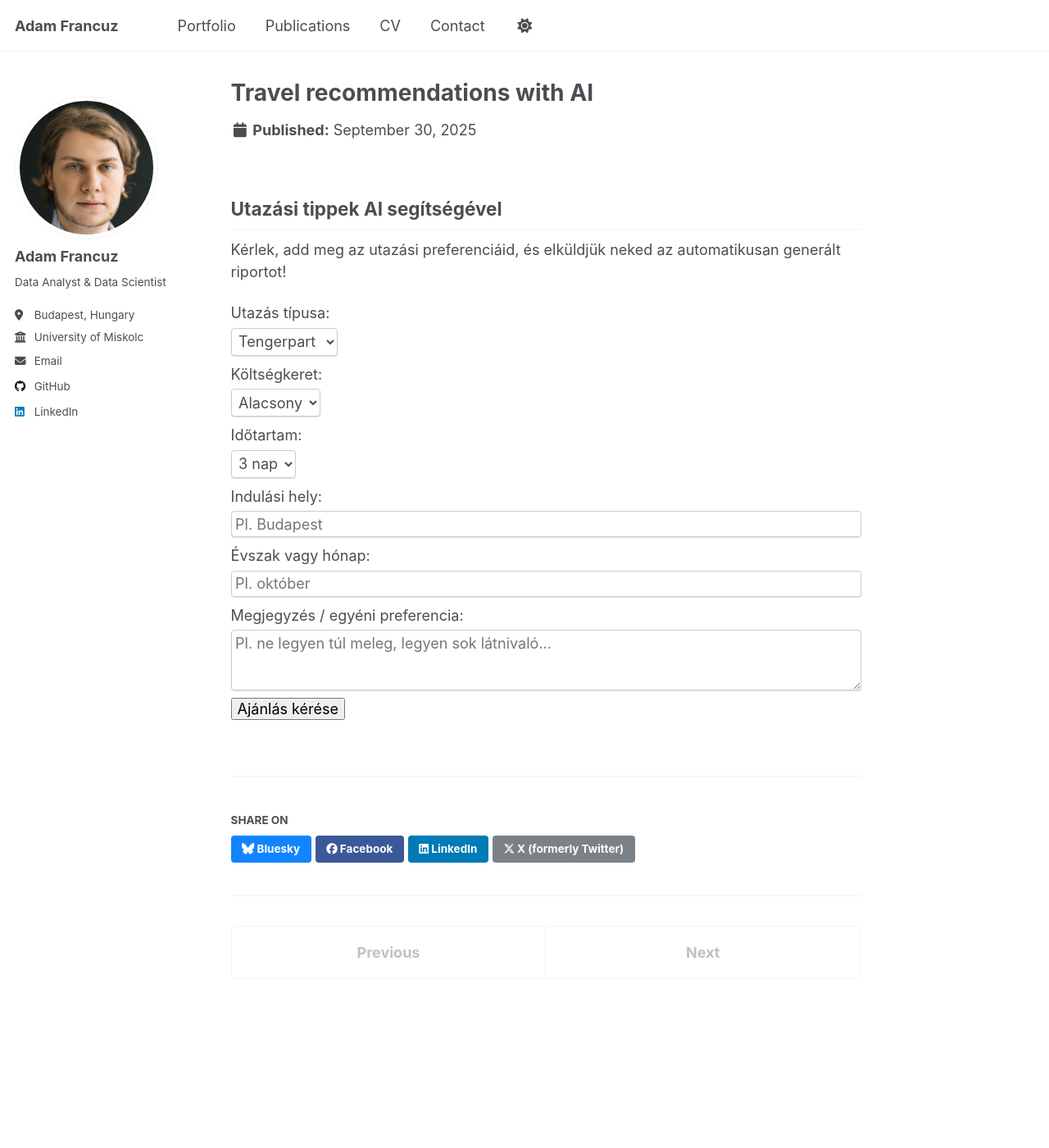
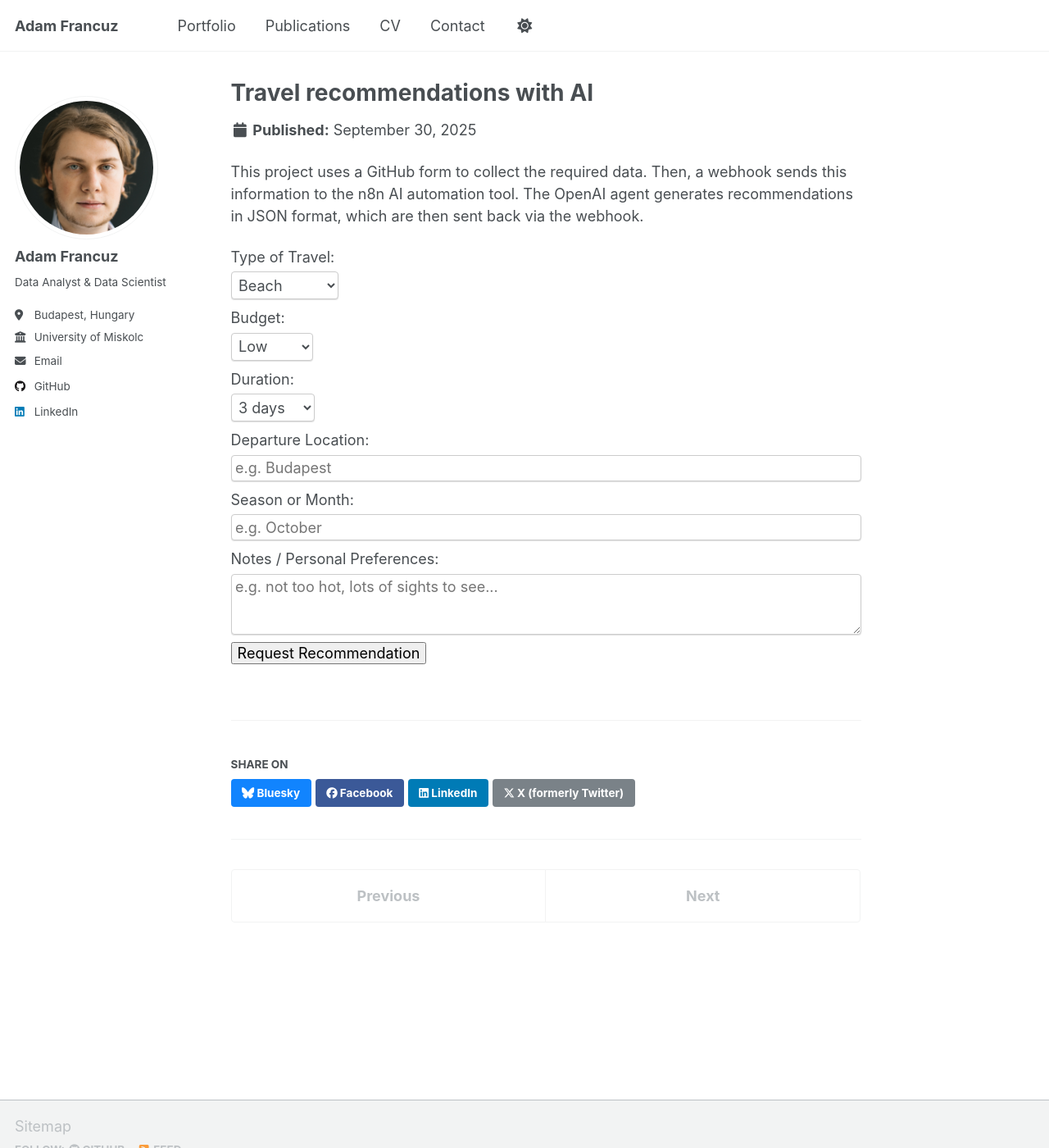
Before and after one commit to francuzadam/francuzadam.github.io, a Jekyll site: the page built from _portfolio/auto-report.md, in a window 1280 px wide and 1400 px high. Shown: the whole window at 82% size. Built offline with Jekyll 4.4.1, drawn with Linux system fonts in a browser that asks for light colours; a script that is not in the unit is left out.

Commit message:
Update auto-report.md

```diff
--- a/_portfolio/auto-report.md
+++ b/_portfolio/auto-report.md
@@ -1,45 +1,45 @@
 ---
 title: "Travel recommendations with AI"
-excerpt: "Teszt teszt"
+excerpt: "Based on some preferences, AI suggests travel recommendations"
 collection: portfolio
 ---
 
-<h2>Utazási tippek AI segítségével</h2>
-<p>Kérlek, add meg az utazási preferenciáid, és elküldjük neked az automatikusan generált riportot!</p>
+<p>This project uses a GitHub form to collect the required data. Then, a webhook sends this information to the n8n AI automation tool. The OpenAI agent generates recommendations in JSON format, which are then sent back via the webhook.</p>
+
 
 <form id="travelForm">
-  <label for="travelType">Utazás típusa:</label>
+  <label for="travelType">Type of Travel:</label>
   <select id="travelType" name="travelType" required>
-    <option value="tengerpart">Tengerpart</option>
-    <option value="városnézés">Városnézés</option>
-    <option value="természet">Természet</option>
-    <option value="kaland">Kaland</option>
+    <option value="beach">Beach</option>
+    <option value="sightseeing">Sightseeing</option>
+    <option value="nature">Nature</option>
+    <option value="adventure">Adventure</option>
   </select>
 
-  <label for="budget">Költségkeret:</label>
+  <label for="budget">Budget:</label>
   <select id="budget" name="budget" required>
-    <option value="alacsony">Alacsony</option>
-    <option value="közepes">Közepes</option>
-    <option value="magas">Magas</option>
+    <option value="low">Low</option>
+    <option value="medium">Medium</option>
+    <option value="high">High</option>
   </select>
 
-  <label for="duration">Időtartam:</label>
+  <label for="duration">Duration:</label>
   <select id="duration" name="duration" required>
-    <option value="3 nap">3 nap</option>
-    <option value="1 hét">1 hét</option>
-    <option value="2 hét">2 hét</option>
+    <option value="3 days">3 days</option>
+    <option value="1 week">1 week</option>
+    <option value="2 weeks">2 weeks</option>
   </select>
 
-  <label for="location">Indulási hely:</label>
-  <input type="text" id="location" name="location" placeholder="Pl. Budapest" required>
+  <label for="location">Departure Location:</label>
+  <input type="text" id="location" name="location" placeholder="e.g. Budapest" required>
 
-  <label for="season">Évszak vagy hónap:</label>
-  <input type="text" id="season" name="season" placeholder="Pl. október" required>
+  <label for="season">Season or Month:</label>
+  <input type="text" id="season" name="season" placeholder="e.g. October" required>
 
-  <label for="notes">Megjegyzés / egyéni preferencia:</label>
-  <textarea id="notes" name="notes" rows="3" placeholder="Pl. ne legyen túl meleg, legyen sok látnivaló..."></textarea>
+  <label for="notes">Notes / Personal Preferences:</label>
+  <textarea id="notes" name="notes" rows="3" placeholder="e.g. not too hot, lots of sights to see..."></textarea>
 
-  <button type="submit">Ajánlás kérése</button>
+  <button type="submit">Request Recommendation</button>
 </form>
 
 <div id="responseMessage"></div>
```
